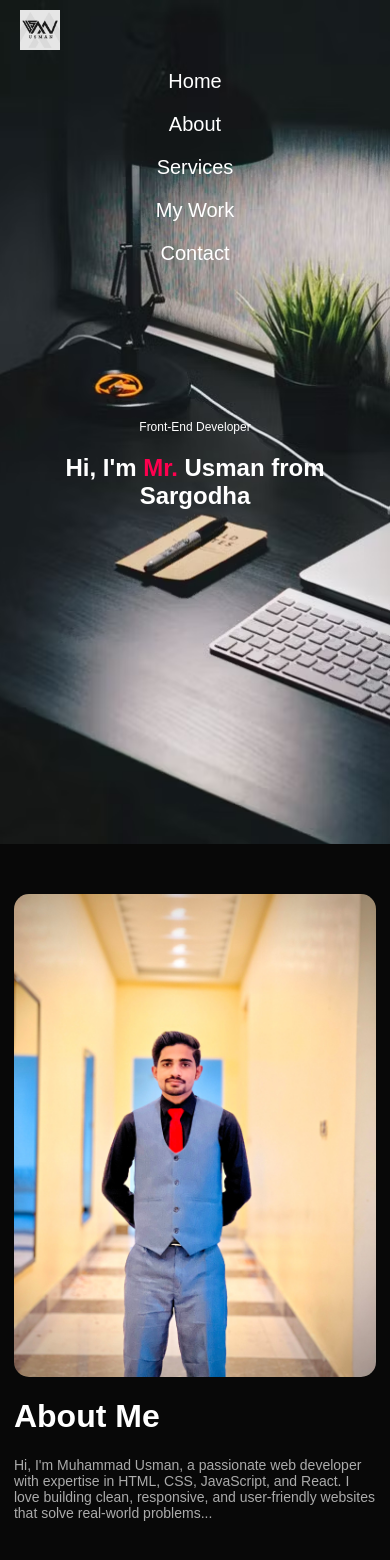
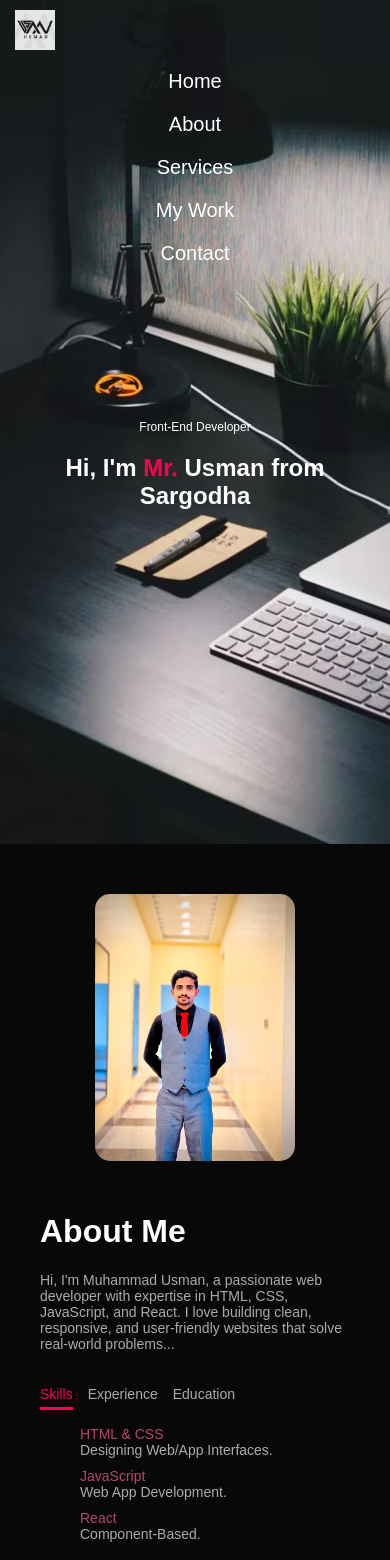
Before and after one commit to MuhammadUsman673/Personal-Portfolio, a React (Vite) app: page / in a window 390 px wide. Shown: the top 1560 px of the page. Built offline with nearby package versions, Linux system fonts and the light colour scheme.

Commit message:
Fixed Deepseek

```diff
--- a/src/styles.css
+++ b/src/styles.css
@@ -148,6 +148,7 @@ nav ul li a:hover {
 .tab-titles {
     display: flex;
     margin-top: 20px;
+    flex-wrap: wrap;
 }
 
 .tab-links {
@@ -157,6 +158,7 @@ nav ul li a:hover {
     cursor: pointer;
     position: relative;
     transition: color 0.3s ease;
+    margin-bottom: 10px;
 }
 
 .tab-links::after {
@@ -480,6 +482,7 @@ form .btn1 {
     to { opacity: 1; transform: translateY(0); }
 }
 
+/* Responsive Media Queries */
 @media only screen and (max-width: 1024px) {
     .header-text {
         margin-top: 20%;
@@ -556,23 +559,38 @@ form .btn1 {
     }
     .sub-title {
         font-size: 45px;
+        line-height: 1.2;
     }
     #about {
         padding: 60px 20px;
     }
     .row {
-        margin: 0 15px;
+        flex-direction: column;
+        margin: 0;
     }
     .about-colm-1,
     .about-colm-2 {
         flex-basis: 100%;
-        margin: 0 15px;
+        margin: 0;
     }
     .about-colm-1 {
         margin-bottom: 30px;
+        text-align: center;
+    }
+    .about-colm-1 img {
+        max-width: 300px;
+        margin: 0 auto;
     }
     .about-colm-2 {
         font-size: 14px;
+        padding: 0 10px;
+    }
+    .tab-titles {
+        justify-content: center;
+    }
+    .tab-links {
+        margin-right: 30px;
+        margin-bottom: 15px;
     }
     .contact-left,
     .contact-right {
@@ -621,11 +639,14 @@ form .btn1 {
         padding: 50px 20px;
     }
     .row {
-        margin: 0 10px;
+        margin: 0;
     }
-    .about-colm-1,
-    .about-colm-2 {
-        margin: 0 10px;
+    .about-colm-1 img {
+        max-width: 250px;
+    }
+    .tab-links {
+        margin-right: 20px;
+        font-size: 16px;
     }
     .layer {
         padding: 10px;
@@ -644,10 +665,10 @@ form .btn1 {
 
 @media only screen and (max-width: 480px) {
     .container {
-        padding: 10px 20px;
+        padding: 10px 15px;
     }
     nav {
-        padding: 10px 20px;
+        padding: 10px 15px;
     }
     .header-text {
         margin-top: 90px;
@@ -660,7 +681,18 @@ form .btn1 {
         font-size: 32px;
     }
     #about {
-        padding: 40px 20px;
+        padding: 40px 15px;
+    }
+    .about-colm-1 img {
+        max-width: 200px;
+    }
+    .tab-titles {
+        justify-content: flex-start;
+    }
+    .tab-links {
+        margin-right: 15px;
+        font-size: 14px;
+        margin-bottom: 10px;
     }
     .services-list {
         grid-template-columns: 1fr;
@@ -693,10 +725,10 @@ form .btn1 {
 
 @media only screen and (max-width: 320px) {
     .container {
-        padding: 10px 15px;
+        padding: 10px 10px;
     }
     nav {
-        padding: 10px 15px;
+        padding: 10px 10px;
     }
     .header-text {
         margin-top: 60px;
@@ -709,14 +741,14 @@ form .btn1 {
         font-size: 28px;
     }
     #about {
-        padding: 30px 15px;
+        padding: 30px 10px;
     }
-    .row {
-        margin: 0 5px;
+    .about-colm-1 img {
+        max-width: 180px;
     }
-    .about-colm-1,
-    .about-colm-2 {
-        margin: 0 5px;
+    .tab-links {
+        margin-right: 10px;
+        font-size: 12px;
     }
     #form-message {
         font-size: 10px;
```
